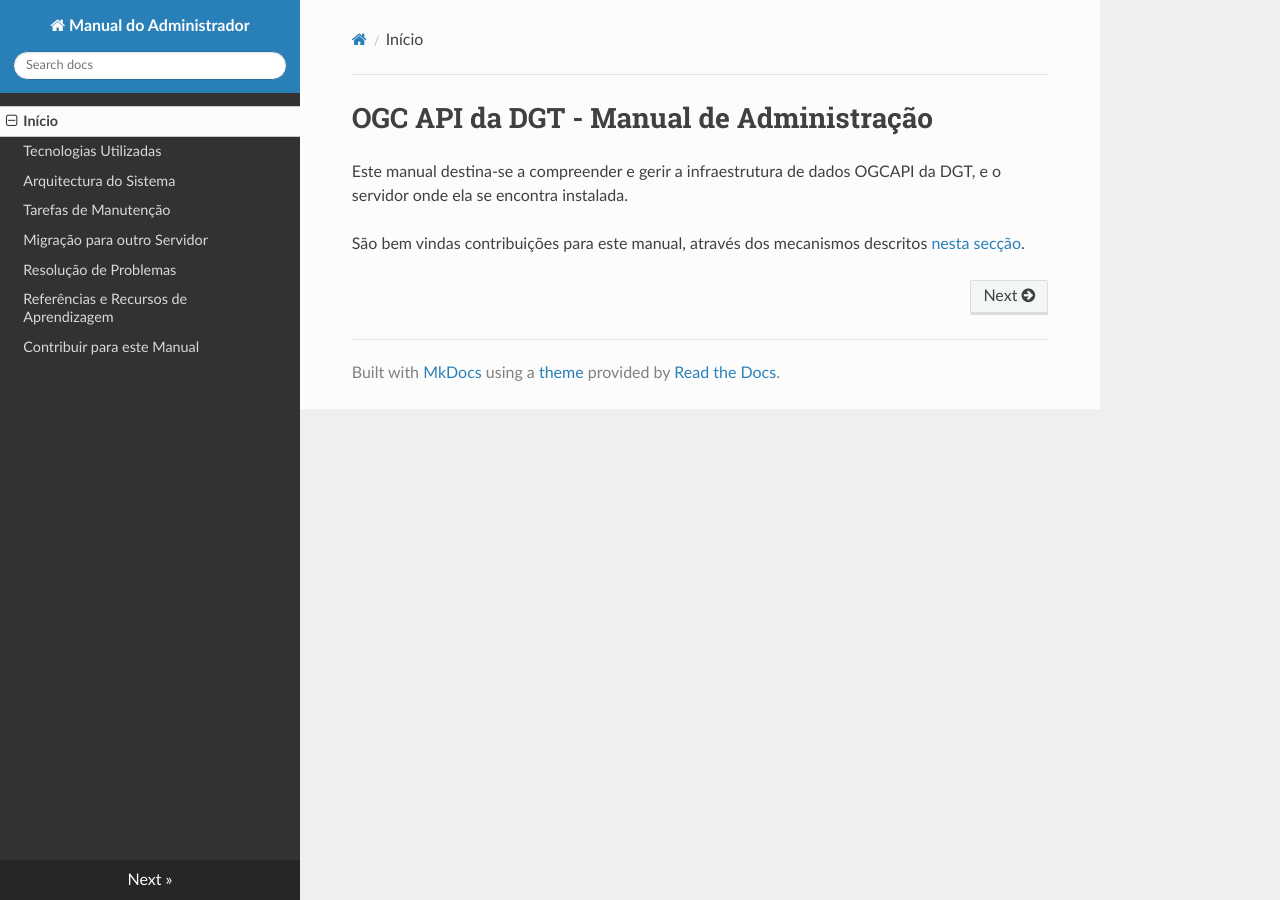
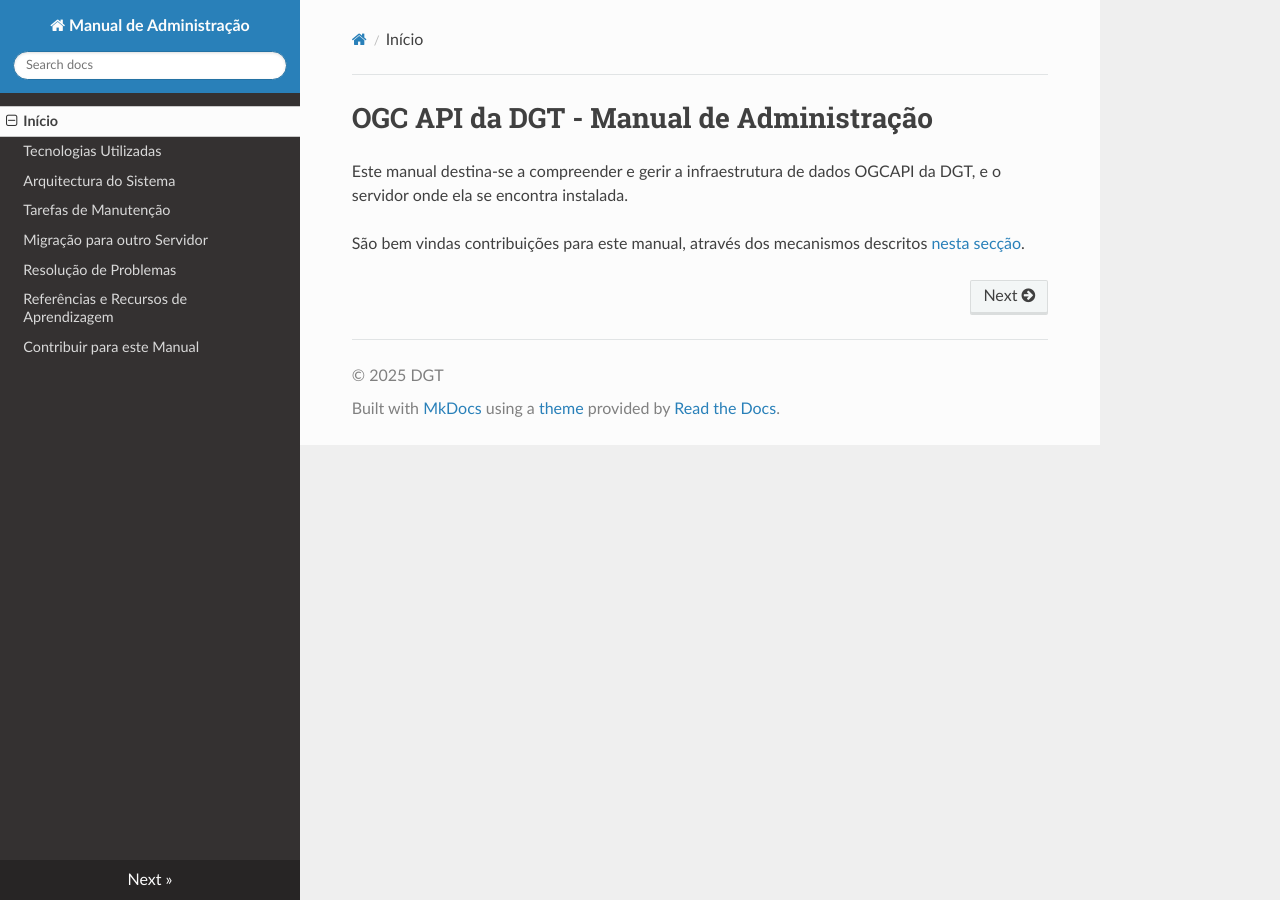
Before and after one commit to byteroad/ogcapi-admin, an MkDocs documentation site: the page built from docs/index.md, in a window 1280 px wide. Built offline with MkDocs 1.6.1, drawn with Linux system fonts in a browser that asks for light colours; nearby versions of some CDN libraries; part of the change alters nothing that is shown.

```diff
--- a/mkdocs.yml
+++ b/mkdocs.yml
@@ -1,4 +1,10 @@
-site_name: Manual do Administrador
+site_name: Manual de Administração
+site_description: "Manual de Administração da Infra Estrutura de Dados OGC API, da DGT."
+site_author: ByteRoad
+copyright: "&copy; 2025 DGT"
+site_url: https://byteroad.github.io/ogcapi-admin/
+#repo_url: https://github.com/byteroad/ogcapi-admin/
+
 
 nav:
   - Início: index.md
@@ -12,5 +18,9 @@ nav:
 
 theme: readthedocs
 
+plugins:
+    - search
+
 markdown_extensions:
   - admonition
+  - meta # option to add some meta tags on top, title, author, date, etc
```
